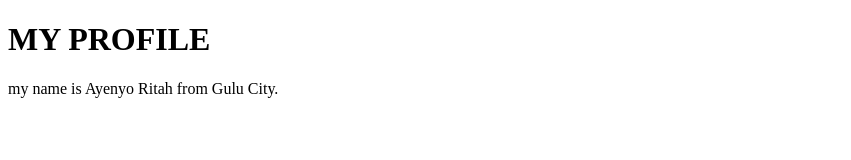
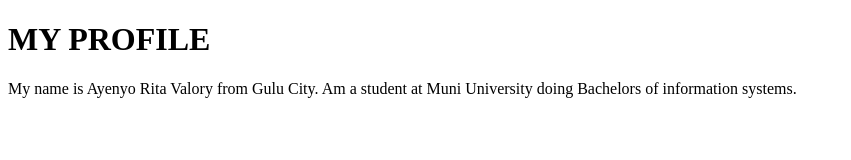
Before and after one commit to tSyson/wad-1, a plain HTML site: page index.html in a window 1280 px wide. Shown: the whole page, without its empty margins (0-851 px from the left). Drawn offline with Linux system fonts and the light colour scheme.

Commit message:
Update index.html

```diff
--- a/index.html
+++ b/index.html
@@ -1,9 +1,12 @@
 <!DOCTYPE html>
 <html>
 <head>
-<title>rita</title>
+<title><B></B>RITA VALORY</B></title></head>
 <body>
       <h1>MY PROFILE</h1>
 <P>
-   my name is Ayenyo Ritah from Gulu City.
-</p>
+   My name is Ayenyo Rita Valory from Gulu City.
+   Am a student at Muni University doing Bachelors of information systems.
+</P>
+</body>
+</html>
```
